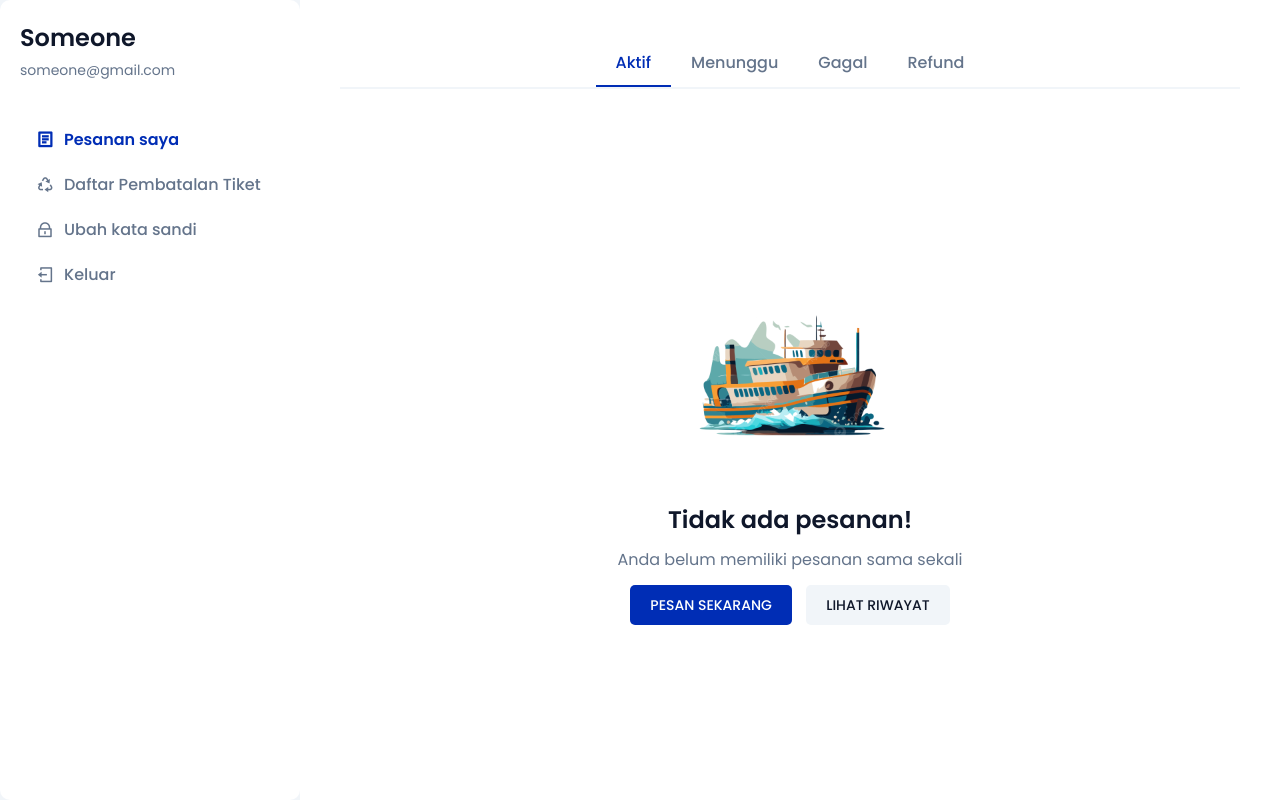
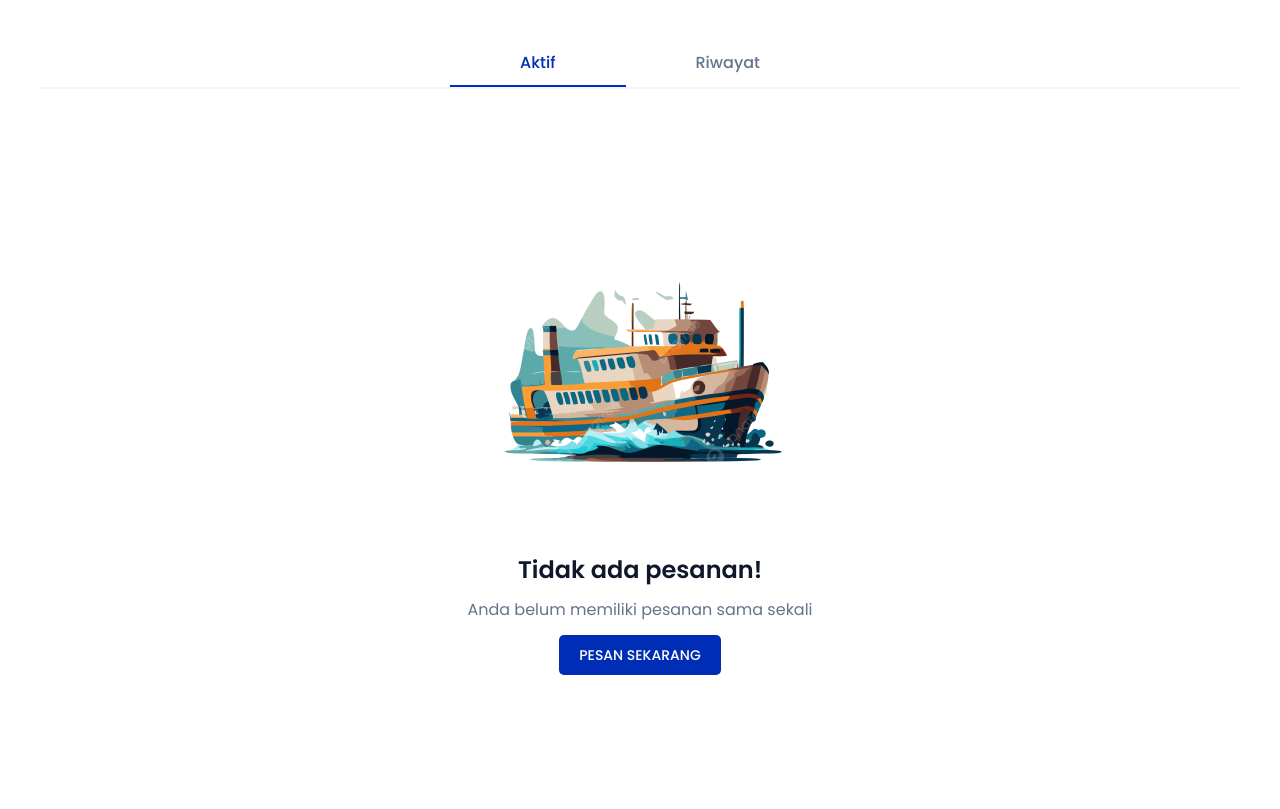
Before and after one commit to RadenRiki/NauticaBook_Luminous, a PHP site: page /myticket.html in a window 1280 px wide. Shown: the part 75-884 px from the top of the page. Run offline with PHP 8.4, Linux system fonts and the light colour scheme.

Commit message:
benerin mytickets

```diff
--- a/myticket.html
+++ b/myticket.html
@@ -23,28 +23,13 @@
     </div>
   </nav>
   <div class="container-ticket">
-    <!-- Sidebar -->
-    <div class="sidebar">
-      <h2 class="username">Someone</h2>
-      <p class="email">someone@gmail.com</p>
-      <nav>
-        <ul>
-            <li class="active"><i class="ri-file-list-2-line"></i>Pesanan saya</li>
-            <li><i class="ri-recycle-line"></i>Daftar Pembatalan Tiket</li>
-            <li><i class="ri-lock-line"></i>Ubah kata sandi</li>
-            <li><i class="ri-logout-box-line"></i>Keluar</li>
-          </ul>
-      </nav>
-    </div>
 
     <!-- Content Area -->
     <div class="content-ticket">
       <!-- Navigation Tabs -->
       <div class="tabs-tic">
         <span class="tab-tic active">Aktif</span>
-        <span class="tab-tic">Menunggu</span>
-        <span class="tab-tic">Gagal</span>
-        <span class="tab-tic">Refund</span>
+        <span class="tab-tic">Riwayat</span>
         <!-- <button class="tab-tic active" onclick="openTab(event, 'empty-state')">Aktif</button>
         <button class="tab-tic" onclick="openTab(event, 'empty-state')">Menunggu</button>
         <button class="tab-tic" onclick="openTab(event, 'empty-state')">Gagal</button>
@@ -58,7 +43,6 @@
         <p>Anda belum memiliki pesanan sama sekali</p>
         <div class="buttons">
             <a href="home.html" class="primary-btn">PESAN SEKARANG</a>
-            <a href="#" class="secondary-btn">LIHAT RIWAYAT</a>
         </div>
       </div>
     </div>
--- a/styles2.css
+++ b/styles2.css
@@ -151,7 +151,7 @@
 }
 
 .tab-tic {
-  padding: 10px 20px;
+  padding: 10px 70px;
   font-weight: 500;
   color: var(--text-light);
   cursor: pointer;
@@ -172,7 +172,7 @@
 }
 
 .empty-state img {
-  width: 200px;
+  width: 300px;
   margin-bottom: 20px;
 }
 
```
